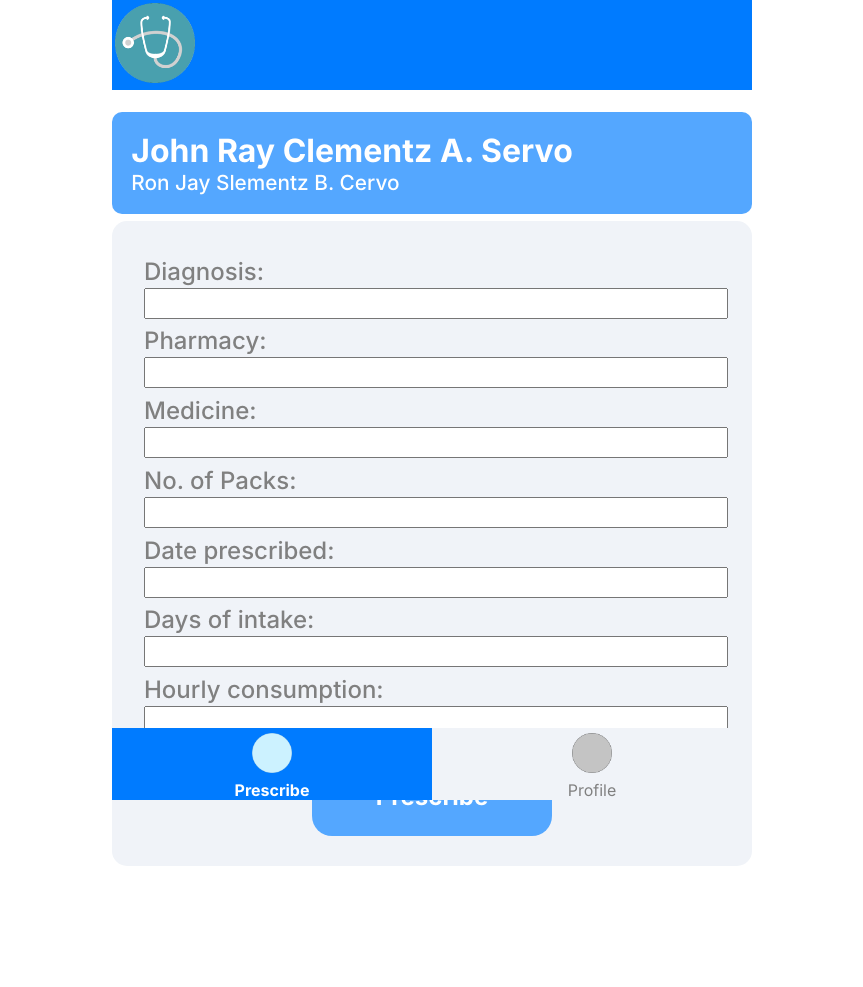
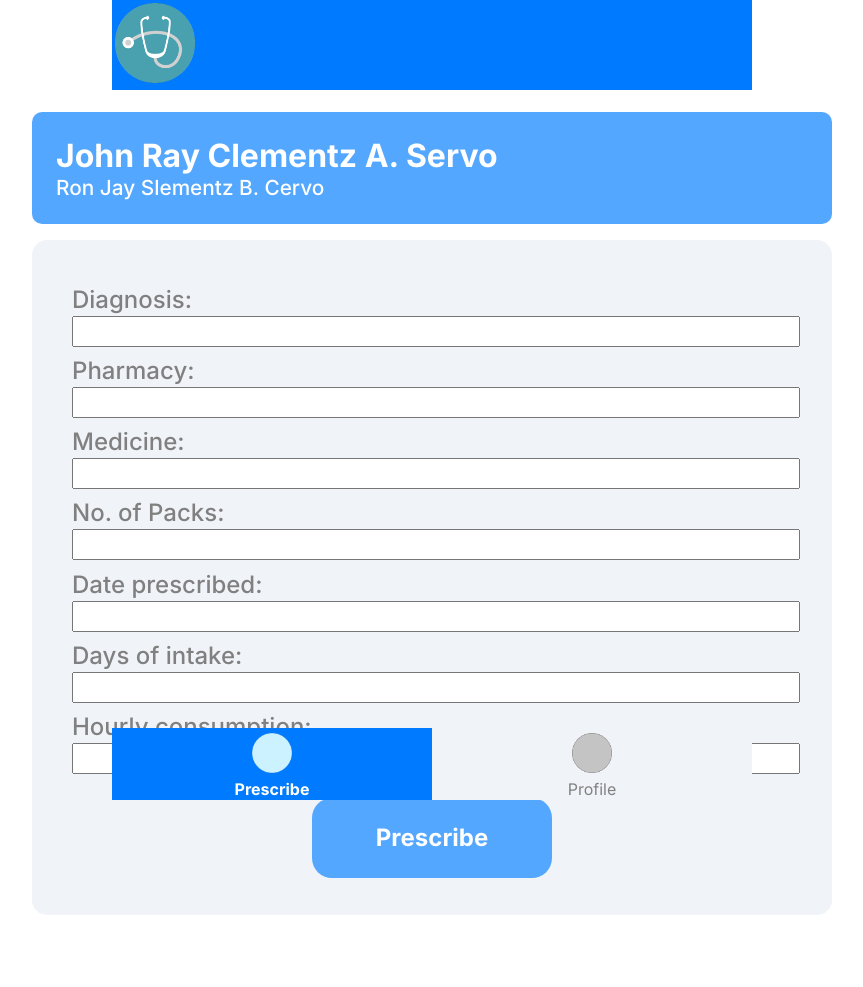
Before and after one commit to ikeman09/digital-prescription-platform, a PHP site: page /pages/doctor/doctor-prescribe-scanned-next.php in a window 1280 px wide. Shown: the whole page, without its empty margins (208-1071 px from the left). Before the commit the page ends 866 px from the top, so only its background shows below. Run offline with PHP 8.4, Linux system fonts and the light colour scheme.

Commit message:
wrapped the main form and changed the width of the content

```diff
--- a/css/doctor_styles/doctor-prescribe-scanned-next.css
+++ b/css/doctor_styles/doctor-prescribe-scanned-next.css
@@ -128,7 +128,7 @@ p, ul {
 
 .content {
   padding-top: 2rem;
-  width: 40em;
+  width: 50em;
 }
 
 .content .info {
@@ -152,19 +152,22 @@ p, ul {
 }
 
 .content .main {
+  padding-top: 2%;
+}
+
+.content .main .main-wrapper {
   background-color: #F0F3F8;
-  margin-top: 1%;
   padding: 2% 5% 2% 5%;
   border-radius: 15px;
 }
 
-.content .main p {
+.content .main .main-wrapper p {
   font-family: Inter-Medium;
   font-size: 1.5rem;
   padding-top: 1%;
 }
 
-.content .main .main-form {
+.content .main .main-wrapper .main-form {
   display: -webkit-box;
   display: -ms-flexbox;
   display: flex;
@@ -176,12 +179,12 @@ p, ul {
   padding-top: 3%;
 }
 
-.content .main .main-form input[type=text] {
+.content .main .main-wrapper .main-form input[type=text] {
   width: 100%;
   font-size: 1.3rem;
 }
 
-.content .main .main-form .button-wrapper {
+.content .main .main-wrapper .main-form .button-wrapper {
   -ms-flex-item-align: center;
       -ms-grid-row-align: center;
       align-self: center;
@@ -190,7 +193,7 @@ p, ul {
   padding: 3% 0;
 }
 
-.content .main .main-form .button-wrapper input[type=button] {
+.content .main .main-wrapper .main-form .button-wrapper input[type=button] {
   background-color: #54A7FF;
   color: white;
   border: none;
--- a/css/doctor_styles/doctor-prescribe-scanned-next.scss
+++ b/css/doctor_styles/doctor-prescribe-scanned-next.scss
@@ -2,7 +2,7 @@
 
 .content {
     padding-top: 2rem;
-    width: 40em;
+    width: 50em;
 
     .info {
         background-color: $accent_color;
@@ -25,8 +25,9 @@
     }
 
     .main {
+        padding-top: 2%;
+        .main-wrapper {
             background-color: $inactive_color_2;
-        margin-top: 1%;
             padding: 2% 5% 2% 5%;
             border-radius: 15px;
 
@@ -64,6 +65,7 @@
             }
         }
     }
+}
 
 .footer {
     ul {
--- a/pages/doctor/doctor-prescribe-scanned-next.php
+++ b/pages/doctor/doctor-prescribe-scanned-next.php
@@ -19,6 +19,7 @@
         </div>
 
         <div class="main">
+            <div class="main-wrapper">
                 <form class="main-form">
                     <p>Diagnosis:</p>
                     <input type="text">
@@ -39,6 +40,7 @@
                         <input type="button" value="Prescribe">
                     </div>
                 </form>
+            </div>
         </div>
 
     </div>
```
Lines whose indentation alone changed are shown as unchanged.
